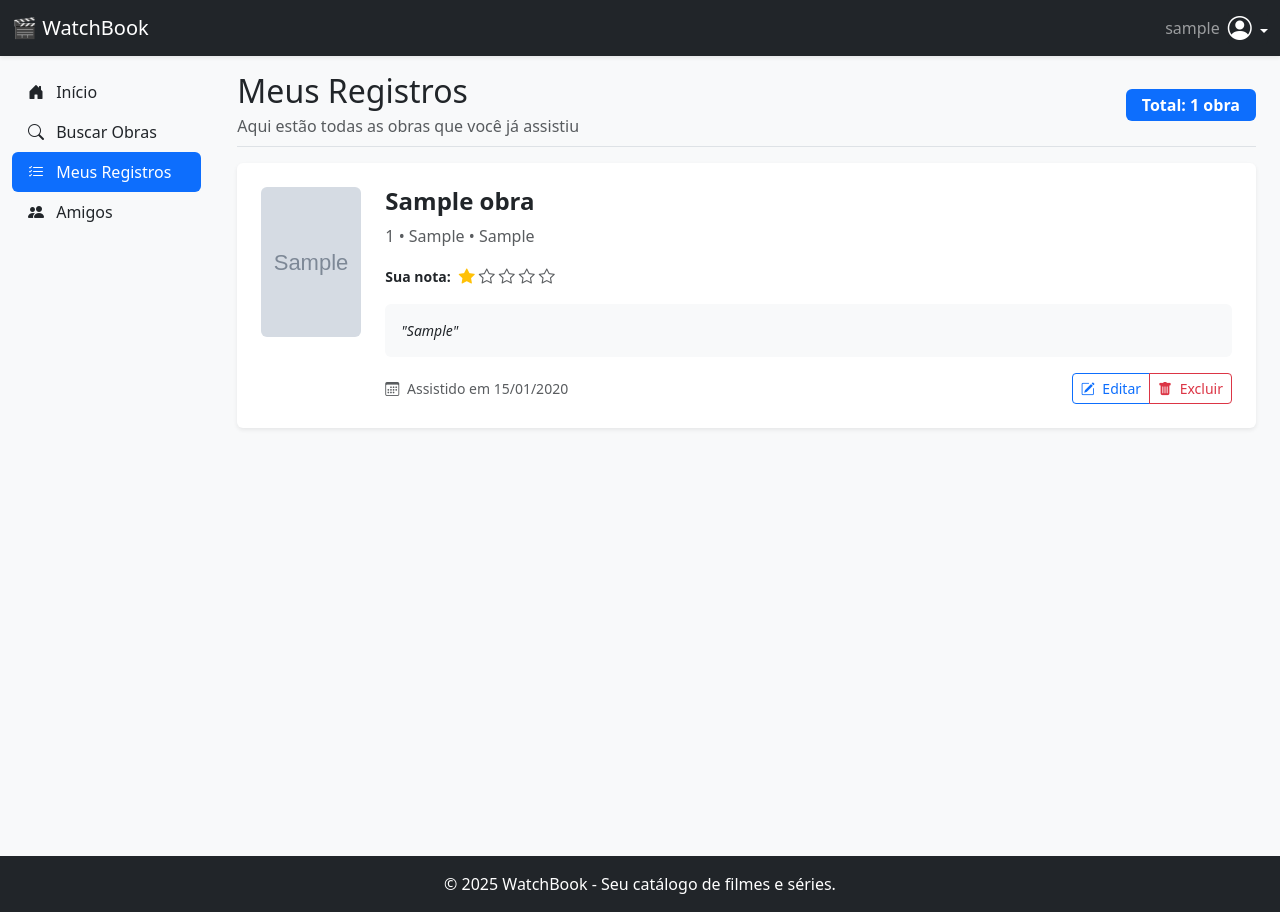
After one commit to italohreis/watchbook, a Django app: page /usuarios/meus-registros/ in a window 1280 px wide. The commit adds this page. Run offline with Django 4.2, Linux system fonts and the light colour scheme; a user stored in the database is signed in; tables that the repository leaves empty hold one stand-in row (values such as "Sample post"); grey boxes marked "Sample" are stand-in pictures; some libraries are stand-ins or nearby versions.

Commit message:
add 'Meus Registros' feature with view and template; update URL routing and seeding data

```diff
--- a/watchbook/templates/base_sistema.html
+++ b/watchbook/templates/base_sistema.html
@@ -59,7 +59,7 @@
                             </a>
                         </li>
                         <li class="nav-item">
-                            <a class="nav-link text-dark" href="#">
+                            <a class="nav-link {% if request.resolver_match.url_name == 'meus-registros' %}active{% else %}text-dark{% endif %}" href="{% url 'meus-registros' %}">
                                 <i class="bi bi-list-check me-2"></i> Meus Registros
                             </a>
                         </li>
--- /dev/null
+++ b/watchbook/templates/usuarios/meus_registros.html
@@ -0,0 +1,106 @@
+{% extends 'base_sistema.html' %}
+
+{% block cabecalho_conteudo %}
+    <div class="d-flex justify-content-between align-items-center">
+        <div>
+            <h1 class="h2 mb-1">Meus Registros</h1>
+            <p class="text-muted mb-0">Aqui estão todas as obras que você já assistiu</p>
+        </div>
+        <div class="text-end">
+            <span class="badge bg-primary fs-6 px-3 py-2">
+                Total: {{ registros|length }} obra{{ registros|length|pluralize }}
+            </span>
+        </div>
+    </div>
+{% endblock %}
+
+{% block content %}
+<div class="row g-4">
+    {% for registro in registros %}
+    <div class="col-12">
+        <div class="card border-0 shadow-sm hover-shadow h-100">
+            <div class="card-body p-4">
+                <div class="row g-4">
+                    <!-- Poster -->
+                    <div class="col-auto">
+                        {% if registro.obra.poster %}
+                            <img src="{{ registro.obra.poster.url }}"
+                                 alt="Poster de {{ registro.obra.titulo }}"
+                                 class="rounded"
+                                 style="width: 100px; height: 150px; object-fit: cover;">
+                        {% else %}
+                            <div class="d-flex align-items-center justify-content-center bg-secondary text-white rounded"
+                                 style="width: 100px; height: 150px;">
+                                <i class="bi bi-film" style="font-size: 3rem;"></i>
+                            </div>
+                        {% endif %}
+                    </div>
+
+                    <!-- Conteúdo -->
+                    <div class="col">
+                        <h3 class="h4 mb-2 fw-bold">{{ registro.obra.titulo }}</h3>
+                        <p class="text-muted mb-3">
+                            {{ registro.obra.ano_lancamento }} • {{ registro.obra.diretor }} • {{ registro.obra.genero }}
+                        </p>
+
+                        <!-- Avaliação com estrelas -->
+                        <div class="d-flex align-items-center gap-2 mb-3">
+                            <span class="small fw-semibold">Sua nota:</span>
+                            <div class="d-flex gap-1">
+                                {% if registro.nota %}
+                                    {% for i in "12345" %}
+                                        {% if forloop.counter <= registro.nota %}
+                                            <i class="bi bi-star-fill text-warning"></i>
+                                        {% else %}
+                                            <i class="bi bi-star text-muted"></i>
+                                        {% endif %}
+                                    {% endfor %}
+                                {% else %}
+                                    <span class="text-muted small">Não avaliado</span>
+                                {% endif %}
+                            </div>
+                        </div>
+
+                        <!-- Crítica -->
+                        {% if registro.critica %}
+                        <div class="bg-light rounded p-3 mb-3">
+                            <p class="mb-0 small text-dark fst-italic">"{{ registro.critica }}"</p>
+                        </div>
+                        {% endif %}
+
+                        <!-- Rodapé do card -->
+                        <div class="d-flex justify-content-between align-items-center">
+                            <small class="text-muted">
+                                <i class="bi bi-calendar3 me-1"></i>
+                                Assistido em {{ registro.data_assistido|date:"d/m/Y" }}
+                            </small>
+                            <div class="btn-group btn-group-sm" role="group">
+                                <button class="btn btn-outline-primary">
+                                    <i class="bi bi-pencil-square me-1"></i> Editar
+                                </button>
+                                <button class="btn btn-outline-danger">
+                                    <i class="bi bi-trash-fill me-1"></i> Excluir
+                                </button>
+                            </div>
+                        </div>
+                    </div>
+                </div>
+            </div>
+        </div>
+    </div>
+    {% empty %}
+    <div class="col-12">
+        <div class="card border-0 shadow-sm">
+            <div class="card-body text-center py-5">
+                <i class="bi bi-film text-muted" style="font-size: 4rem;"></i>
+                <h4 class="mt-3 mb-2">Você ainda não registrou nenhuma obra</h4>
+                <p class="text-muted mb-4">Comece a construir seu catálogo pessoal agora mesmo!</p>
+                <a href="{% url 'buscar-obras' %}" class="btn btn-primary btn-lg">
+                    <i class="bi bi-search me-2"></i> Buscar Obras para Registrar
+                </a>
+            </div>
+        </div>
+    </div>
+    {% endfor %}
+</div>
+{% endblock %}
--- a/watchbook/usuarios/urls.py
+++ b/watchbook/usuarios/urls.py
@@ -1,8 +1,8 @@
 from django.urls import path
-from .views import CadastrarUsuario
-from .views import RegistrarObraAssistida
+from .views import CadastrarUsuario, RegistrarObraAssistida, MeusRegistrosView
 
 urlpatterns = [
     path('cadastrar/', CadastrarUsuario.as_view(), name='cadastrar-usuario'),
     path('registrar-assistido/<int:obra_id>/', RegistrarObraAssistida.as_view(), name='registrar-assistido'),
+    path('meus-registros/', MeusRegistrosView.as_view(), name='meus-registros'),
 ]
--- a/watchbook/usuarios/views.py
+++ b/watchbook/usuarios/views.py
@@ -1,26 +1,40 @@
 from django.views.generic import CreateView
 from django.urls import reverse_lazy
-from .forms import FormularioCadastro
-from django.shortcuts import get_object_or_404, redirect
-from django.views import View
+from .forms import FormularioCadastro, RegistroAssistidoForm
+from django.shortcuts import get_object_or_404
 from django.contrib.auth.mixins import LoginRequiredMixin
-from .forms import RegistroAssistidoForm
 from catalogo.models import Obra
+from .models import RegistroAssistido
+from django.views.generic import ListView
+from django.shortcuts import redirect
 
-class RegistrarObraAssistida(LoginRequiredMixin, View):
-    login_url = '/'
+class RegistrarObraAssistida(LoginRequiredMixin, CreateView):
+    form_class = RegistroAssistidoForm
+    success_url = reverse_lazy('meus-registros')
 
-    def post(self, request, obra_id):
-        obra = get_object_or_404(Obra, pk=obra_id)
-        form = RegistroAssistidoForm(request.POST)
+    def form_valid(self, form):
+        obra_id = self.kwargs.get('obra_id')
+        obra = get_object_or_404(Obra, id=obra_id)
 
-        if form.is_valid():
-            novo_registro = form.save(commit=False)
-            novo_registro.usuario = request.user
-            novo_registro.obra = obra
-            novo_registro.save()
+        form.instance.usuario = self.request.user
+        form.instance.obra = obra
 
-        return redirect(request.META.get('HTTP_REFERER', 'buscar-obras'))
+        return super().form_valid(form)
+
+    def get_template_names(self):
+        return []
+
+    def form_invalid(self, form):
+        return redirect(self.request.META.get('HTTP_REFERER', 'buscar-obras'))
+
+class MeusRegistrosView(LoginRequiredMixin, ListView):
+    model = RegistroAssistido
+    template_name = 'usuarios/meus_registros.html'
+    context_object_name = 'registros'
+
+    def get_queryset(self):
+        return RegistroAssistido.objects.filter(usuario=self.request.user).select_related('obra')
+
 
 class CadastrarUsuario(CreateView):
     form_class = FormularioCadastro
--- a/watchbook/watchbook/settings.py
+++ b/watchbook/watchbook/settings.py
@@ -130,3 +130,5 @@ STATIC_ROOT = BASE_DIR / 'staticfiles'
 # https://docs.djangoproject.com/en/4.2/ref/settings/#default-auto-field
 
 DEFAULT_AUTO_FIELD = 'django.db.models.BigAutoField'
+
+LOGIN_URL = '/'
--- a/watchbook/watchbook/views.py
+++ b/watchbook/watchbook/views.py
@@ -9,7 +9,6 @@ class Login(View):
     def get(self, request):
         if request.user.is_authenticated:
             return redirect('buscar-obras')
-
 
         form = FormularioLogin()
         return render(request, 'usuarios/login.html', {'form': form})
```
Also changed, not shown: watchbook/catalogo/management/commands/seed_obras.py (+18 -6 lines).
